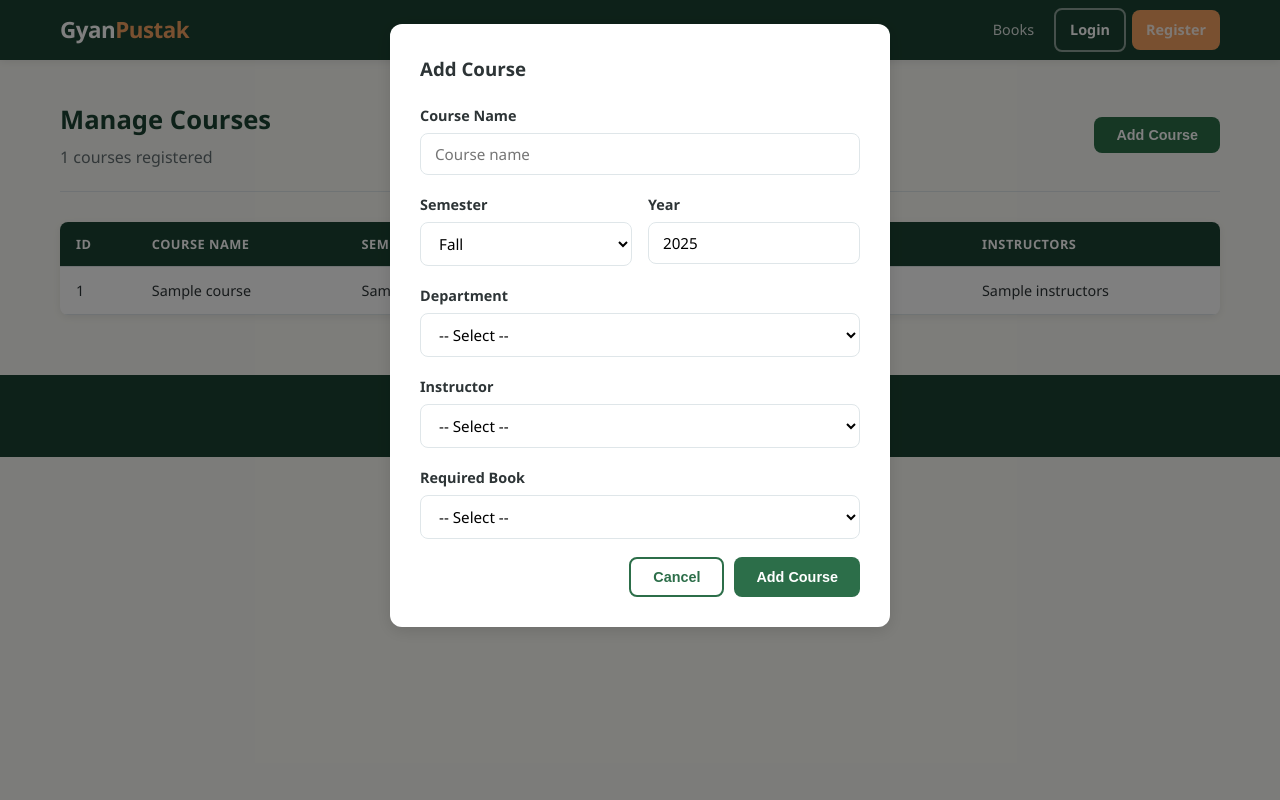
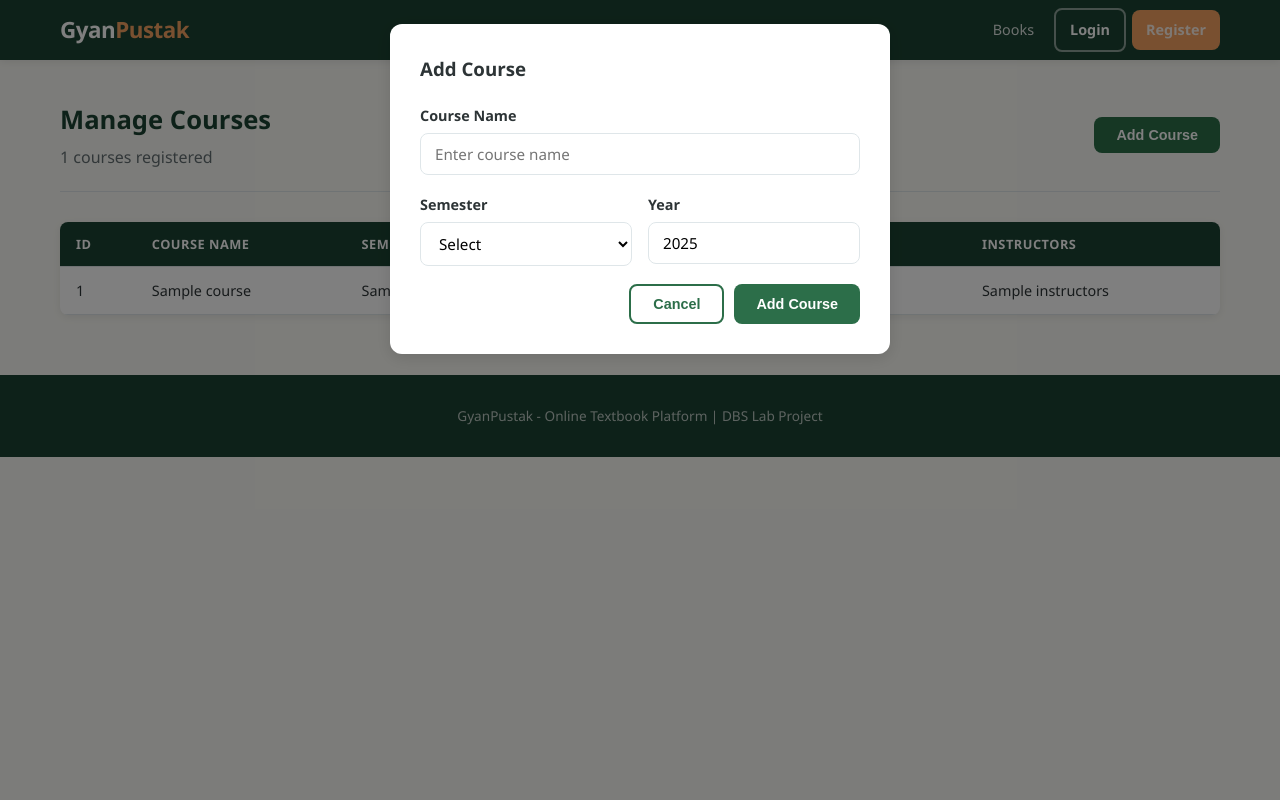
Before and after one commit to Hemu2410/gyanpustak, a Flask app: template templates/admin_courses.html in a window 1280 px wide, after a click on "Add Course". Run offline with Flask 3, Linux system fonts and the light colour scheme; the template is opened without the code that fills it: most values are stand-ins (such as "Sample title", 1, 10 or a date in 2020).

Commit message:
updated add_instructors

```diff
--- a/app.py
+++ b/app.py
@@ -717,18 +717,17 @@ def admin_courses():
 @login_required
 @role_required('admin', 'super_admin')
 def admin_add_course():
-    course_id = execute_db("INSERT INTO COURSE (name, semester, year) VALUES (%s,%s,%s)",
-                          [request.form['name'], request.form.get('semester',''), int(request.form.get('year', 2025))])
-    dept_id = request.form.get('dept_id')
-    if dept_id:
-        execute_db("INSERT INTO OFFERS (Dept_id, Course_id) VALUES (%s,%s)", [dept_id, course_id])
-    instructor_id = request.form.get('instructor_id')
-    if instructor_id:
-        execute_db("INSERT INTO TEACHES (Instructor_id, Course_id) VALUES (%s,%s)", [instructor_id, course_id])
-    book_id = request.form.get('book_id')
-    if book_id:
-        execute_db("INSERT INTO USES (Course_id, Book_id) VALUES (%s,%s)", [course_id, book_id])
-    flash('Course added!', 'success')
+
+    name = request.form['name']
+    semester = request.form.get('semester', '')
+    year = int(request.form.get('year', 2025))
+
+    execute_db(
+        "INSERT INTO COURSE (name, semester, year) VALUES (%s,%s,%s)",
+        [name, semester, year]
+    )
+
+    flash('Course added successfully!', 'success')
     return redirect(url_for('admin_courses'))
 
 
@@ -788,15 +787,13 @@ def admin_add_employee():
 @login_required
 @role_required('super_admin')
 def admin_delete_employee(user_id):
-    # Remove role mappings first (important due to FK constraints)
+
     execute_db("DELETE FROM CUSTOMER_SUPPORT WHERE User_id = %s", [user_id])
     execute_db("DELETE FROM ADMIN WHERE User_id = %s", [user_id])
     execute_db("DELETE FROM SUPER_ADMIN WHERE User_id = %s", [user_id])
 
-    # Remove employee record
     execute_db("DELETE FROM EMPLOYEE WHERE User_id = %s", [user_id])
 
-    # Finally remove user
     execute_db("DELETE FROM USER WHERE User_id = %s", [user_id])
 
     flash('Employee removed successfully!', 'success')
--- a/templates/admin_courses.html
+++ b/templates/admin_courses.html
@@ -1,13 +1,19 @@
 {% extends 'base.html' %}
 {% block title %}Manage Courses - GyanPustak{% endblock %}
+
 {% block content %}
 <div class="container">
+
     <div class="page-header" style="display:flex;justify-content:space-between;align-items:center;">
         <div>
             <h2>Manage Courses</h2>
             <p>{{ courses|length }} courses registered</p>
         </div>
-        <button onclick="document.getElementById('courseModal').classList.add('active')" class="btn btn-primary">Add Course</button>
+
+        <button onclick="document.getElementById('courseModal').classList.add('active')"
+                class="btn btn-primary">
+            Add Course
+        </button>
     </div>
 
     <table>
@@ -21,6 +27,7 @@
                 <th>Instructors</th>
             </tr>
         </thead>
+
         <tbody>
             {% for course in courses %}
             <tr>
@@ -34,62 +41,55 @@
             {% endfor %}
         </tbody>
     </table>
+
 </div>
 
+
+<!-- MODAL -->
 <div class="modal-overlay" id="courseModal">
     <div class="modal">
+
         <h3>Add Course</h3>
+
         <form method="post" action="{{ url_for('admin_add_course') }}">
+
             <div class="form-group">
                 <label>Course Name</label>
-                <input type="text" name="name" required placeholder="Course name">
+                <input type="text" name="name" required placeholder="Enter course name">
             </div>
+
             <div class="form-row">
                 <div class="form-group">
                     <label>Semester</label>
                     <select name="semester">
+                        <option value="">Select</option>
                         <option value="Fall">Fall</option>
                         <option value="Spring">Spring</option>
                         <option value="Summer">Summer</option>
                     </select>
                 </div>
+
                 <div class="form-group">
                     <label>Year</label>
                     <input type="number" name="year" value="2025">
                 </div>
             </div>
-            <div class="form-group">
-                <label>Department</label>
-                <select name="dept_id">
-                    <option value="">-- Select --</option>
-                    {% for dept in departments %}
-                    <option value="{{ dept['Dept_id'] }}">{{ dept['name'] }}</option>
-                    {% endfor %}
-                </select>
+
+            <div style="display:flex;gap:10px;justify-content:flex-end;">
+                <button type="button"
+                        onclick="document.getElementById('courseModal').classList.remove('active')"
+                        class="btn btn-outline">
+                    Cancel
+                </button>
+
+                <button type="submit" class="btn btn-primary">
+                    Add Course
+                </button>
             </div>
-            <div class="form-group">
-                <label>Instructor</label>
-                <select name="instructor_id">
-                    <option value="">-- Select --</option>
-                    {% for inst in instructors %}
-                    <option value="{{ inst['Instructor_id'] }}">{{ inst['name'] }}</option>
-                    {% endfor %}
-                </select>
-            </div>
-            <div class="form-group">
-                <label>Required Book</label>
-                <select name="book_id">
-                    <option value="">-- Select --</option>
-                    {% for book in books %}
-                    <option value="{{ book['Book_id'] }}">{{ book['title'] }}</option>
-                    {% endfor %}
-                </select>
-            </div>
-            <div style="display:flex;gap:10px;justify-content:flex-end;">
-                <button type="button" onclick="document.getElementById('courseModal').classList.remove('active')" class="btn btn-outline">Cancel</button>
-                <button type="submit" class="btn btn-primary">Add Course</button>
-            </div>
+
         </form>
+
     </div>
 </div>
+
 {% endblock %}
```
